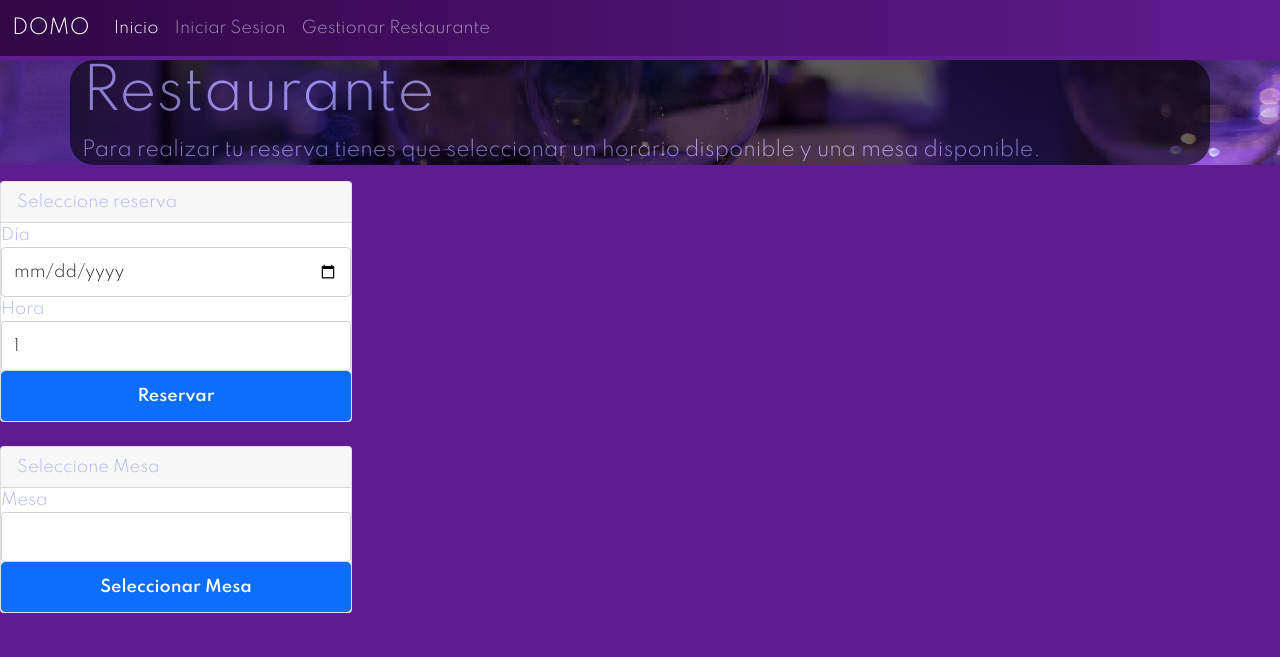
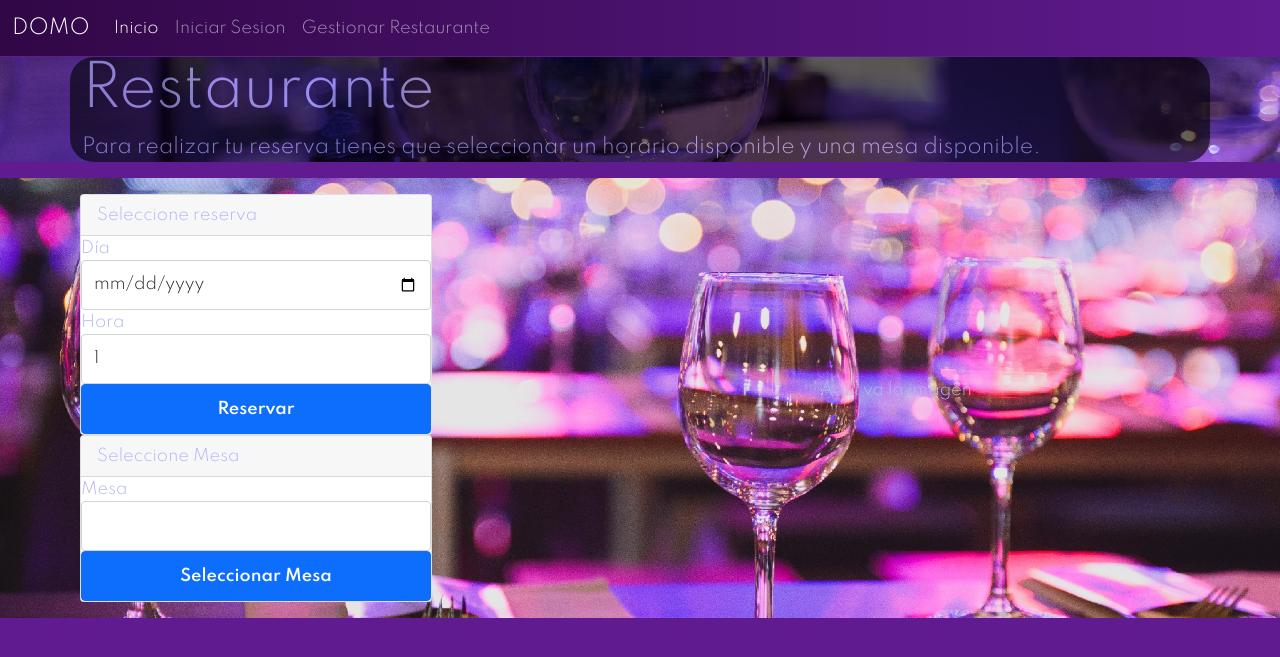
Before and after one commit to Exesito/GPS, a Flask app: page /reservar/1 in a window 1280 px wide. Shown: the top 657 px of the page. Run offline with Flask 2, Linux system fonts and the light colour scheme; lists and menus that the app fills with data are empty; parts of the project's set-up code (start-up, migrations or seed data) failed here and were passed over; some libraries are stand-ins or nearby versions.

Commit message:
Centrados items en la grid y agregado estilos

```diff
--- a/app/static/styles.css
+++ b/app/static/styles.css
@@ -81,3 +81,20 @@ body {
     border-radius: 1.5rem;
     opacity: 0.6;
 }
+
+.reserva-container{
+    padding-top: 2.3rem;
+}
+
+.grid-reserva {
+    display: grid;
+    grid-template-columns: repeat(5, 1fr);
+    grid-template-rows: 1fr;
+    grid-column-gap: 0px;
+    grid-row-gap: 0px;
+    }
+
+.grid-reserva .grid1 { grid-area: 1 / 1 / 2 / 3; display: grid;  align-items: center;      /* new */
+    justify-items: center; padding:1rem;   }
+.grid-reserva .grid2 { grid-area: 1 / 3 / 2 / 6; display:grid; align-items: center;      /* new */
+    justify-items: center; padding:1rem; }
--- a/app/templates/cli_reservar.html
+++ b/app/templates/cli_reservar.html
@@ -5,8 +5,7 @@
 {% endblock %}
 
 {% block body %}
-    <p>Hola Mundo! estamos en Reservas</p>
-
+    <div class="reserva-container">
     <div class="jumbotron jumbotron-fluid img-1">
         <div class="container black-background">
           <h1 class="display-4">Restaurante</h1>
@@ -14,8 +13,22 @@
         </div>
     </div>
 
-    {% include "assets/form_reservar.html"%}
-    <br>
-    {% include "assets/form_mesa.html"%}
+    <div class="grid-reserva img-0">
 
+
+    <div class="grid1">
+      {% include "assets/form_reservar.html"%}
+
+      {% include "assets/form_mesa.html"%}
+
+    </div>
+
+    <div class="grid2">
+
+      <p>Aquí va la imagen</p>
+
+    </div>
+
+    </div>
+  </div>
 {% endblock %}
```
